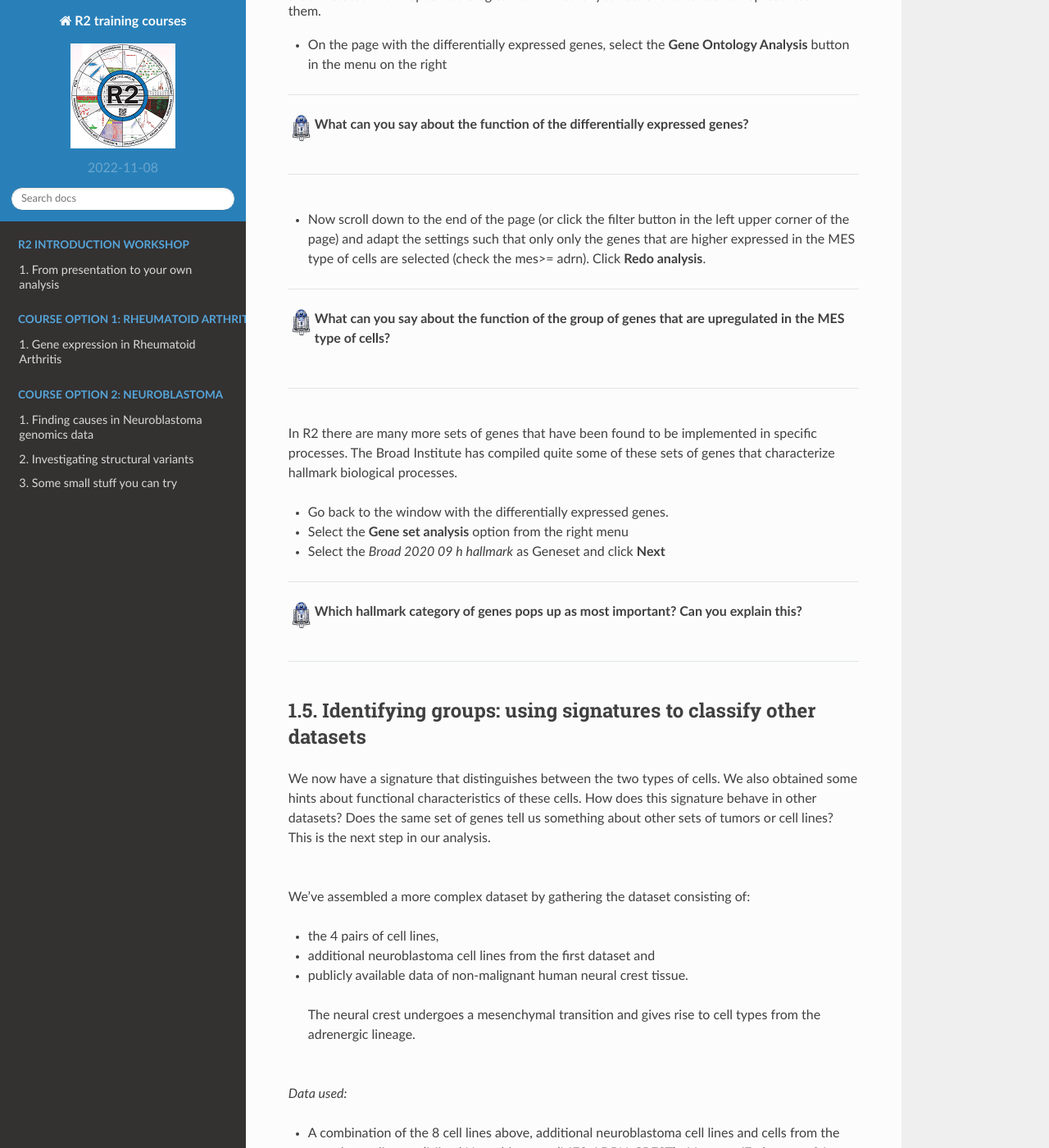
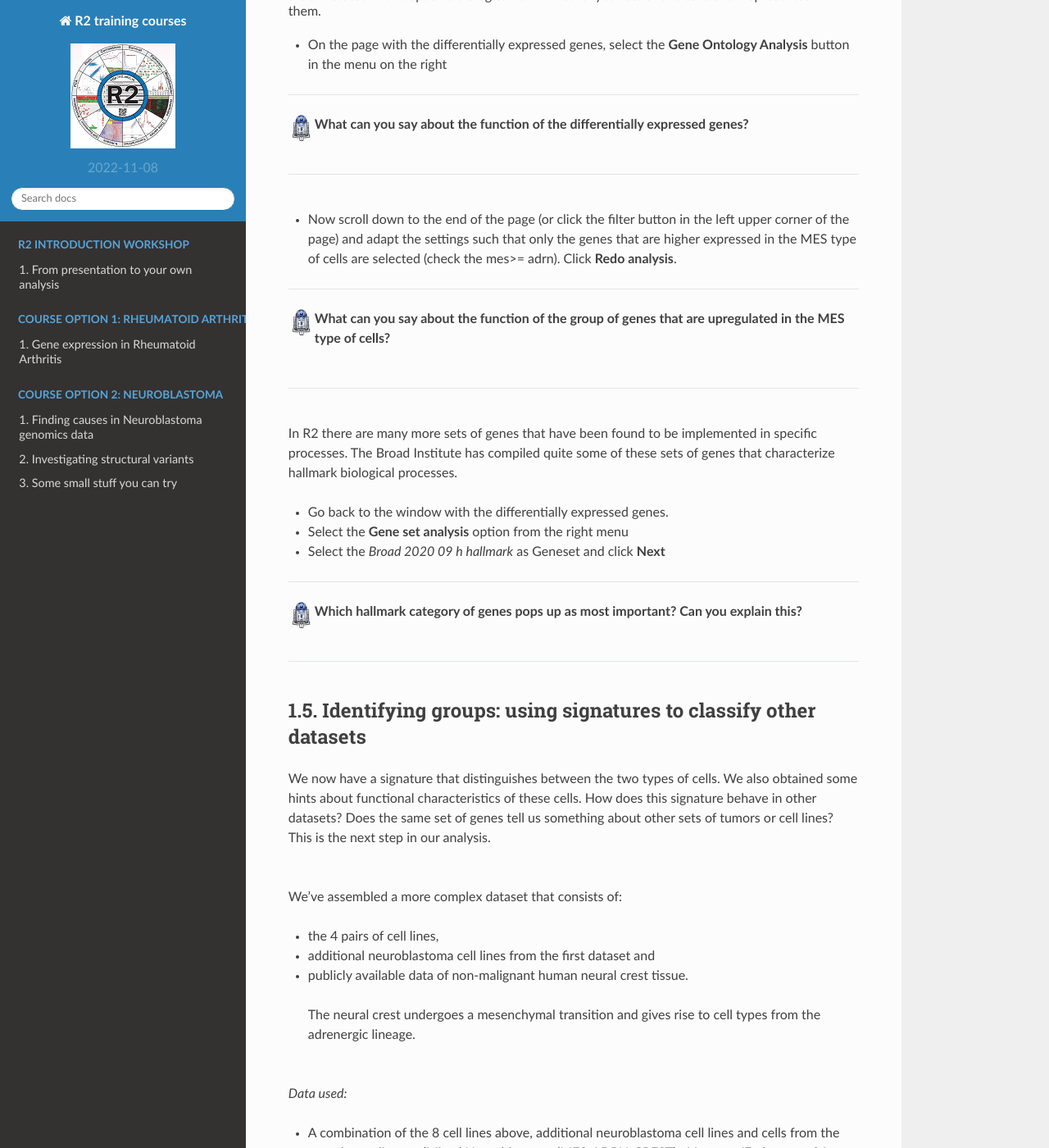
Before and after one commit to antronerds/r2-training-courses, a Sphinx documentation site: the page built from docs/Investigating_Tumor_Heterogeneity_student_version.md, in a window 1280 px wide and 1400 px high, scrolled down 10440 px. Shown: the whole window at 82% size. Built offline with Sphinx 7.4.7 and the Read the Docs theme 2.0.0, drawn with Linux system fonts in a browser that asks for light colours; pages that are not in the unit, such as notebooks, are missing from menus.

Commit message:
student course adaptations in the text

```diff
--- a/docs/Investigating_Tumor_Heterogeneity_student_version.md
+++ b/docs/Investigating_Tumor_Heterogeneity_student_version.md
@@ -303,7 +303,7 @@ The Gene Ontology Analysis tool in R2 calculates for each of the thousands of gr
 ---------
 <br>
 
-* Now scroll down to the end of the page (or click the filter button in the left upper corner of the page) and adapt the settings such that only only the genes that are higher expressed in the MES type of cells are selected (check the mes>= adrn). Click **Redo analysis**.
+* Now scroll down to the end of the page (or click the filter button in the left upper corner of the page) and adapt the settings such that only the genes that are higher expressed in the MES type of cells are selected (check the mes>= adrn). Click **Redo analysis**.
 
 ---------
 
@@ -332,7 +332,7 @@ Identifying groups: using signatures to classify other datasets
 
 We now have a signature that distinguishes between the two types of cells. We also obtained some hints about functional characteristics of these cells. How does this signature behave in other datasets? Does the same set of genes tell us something about other sets of tumors or cell lines? This is the next step in our analysis. <br><br>
 
-We've assembled a more complex dataset by gathering the dataset consisting of: <br>
+We've assembled a more complex dataset that consists of: <br>
 * the 4 pairs of cell lines,
 * additional neuroblastoma cell lines from the first dataset and
 * publicly available data of non-malignant human neural crest tissue.
```
